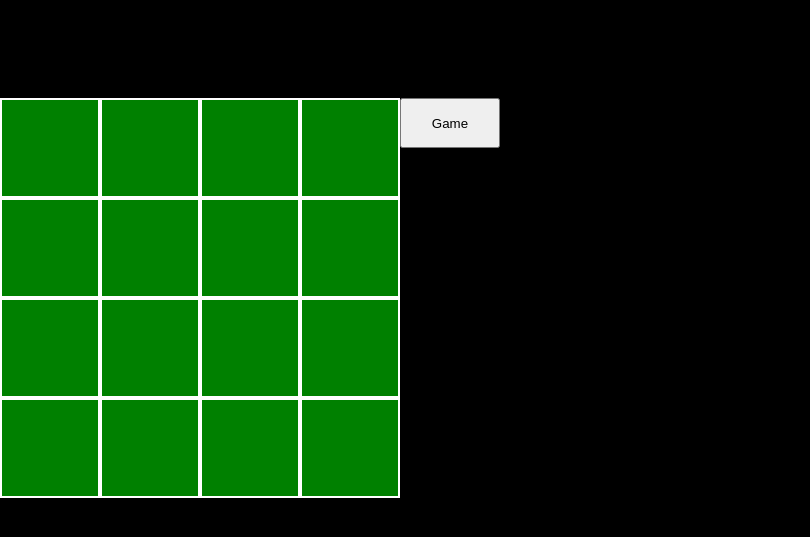
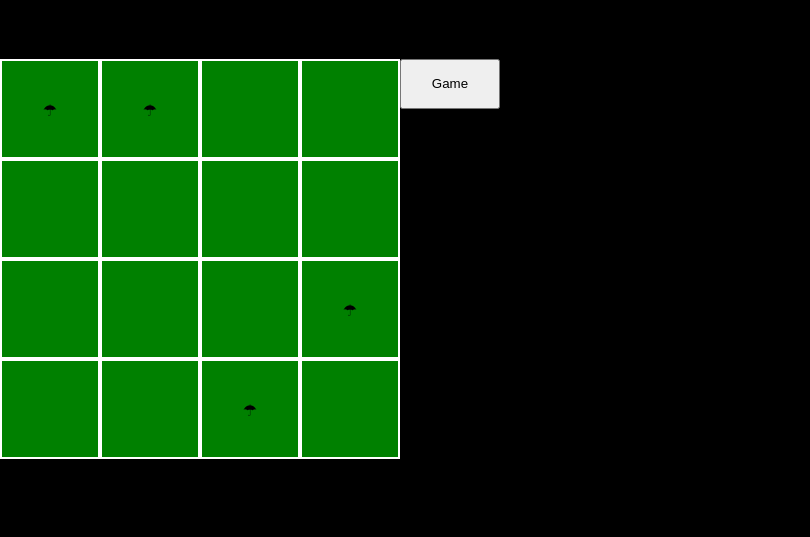
Before and after one commit to AmlakBarkon/project-four, a plain HTML site: page index.html in a window 1280 px wide. Both pictures are taken after a click on the button "Game". Shown: the part 65-602 px from the top of the page, without its empty margins (0-810 px from the left). Drawn offline with nearby package versions, Linux system fonts and the light colour scheme.

Commit message:
create the table and restriction cells

```diff
--- a/app.js
+++ b/app.js
@@ -20,9 +20,10 @@ $(document).ready(function() {
 	$(".new-game button").on("click", function() {
 		Game();
 		MinesCreate();
-    //showMines();
+    showMines();
 		permit = true;
 	});
+
 });
 function Game() {
 	this.cells = [];
@@ -32,7 +33,7 @@ function Game() {
 		var elem = [];
 		for (var i = 0; i < count; i++) {
 			this.cells[i] = [];
-      console.log(this.cells[i]);
+
 		}
 		for (var i = 0; i < minesAll; i++) {
 			do {
@@ -40,7 +41,7 @@ function Game() {
 				indexJ = Math.floor(Math.random()*count);
 				elem = [indexI, indexJ];
 				BoolCond = false;
-				console.log(indArr.length);
+				console.log(indArr);
 				for (var j = 0; j < indArr.length; j++) {
 
 					if (indArr[j][0] == elem[0]
@@ -64,9 +65,11 @@ function Game() {
 				if (this.cells[i][j] == -2)
 					$(".line").eq(i).find(".item").eq(j)
 					.html("&#x2602;").addClass("bold");
-						$(".bold").css("background-color", 'yellow');
+
 			}
+
 		}
 
 	}
+
 };
--- a/index.html
+++ b/index.html
@@ -10,7 +10,6 @@
   </head>
   <h1>Minesweeper</h1>
   <h4>starbuch Amlak Befekadu</h4>
-  <h4>Timer <span id="timer">00:00</span></h4>
 
   <div class="field"></div>
   <div class="new-game">
```
